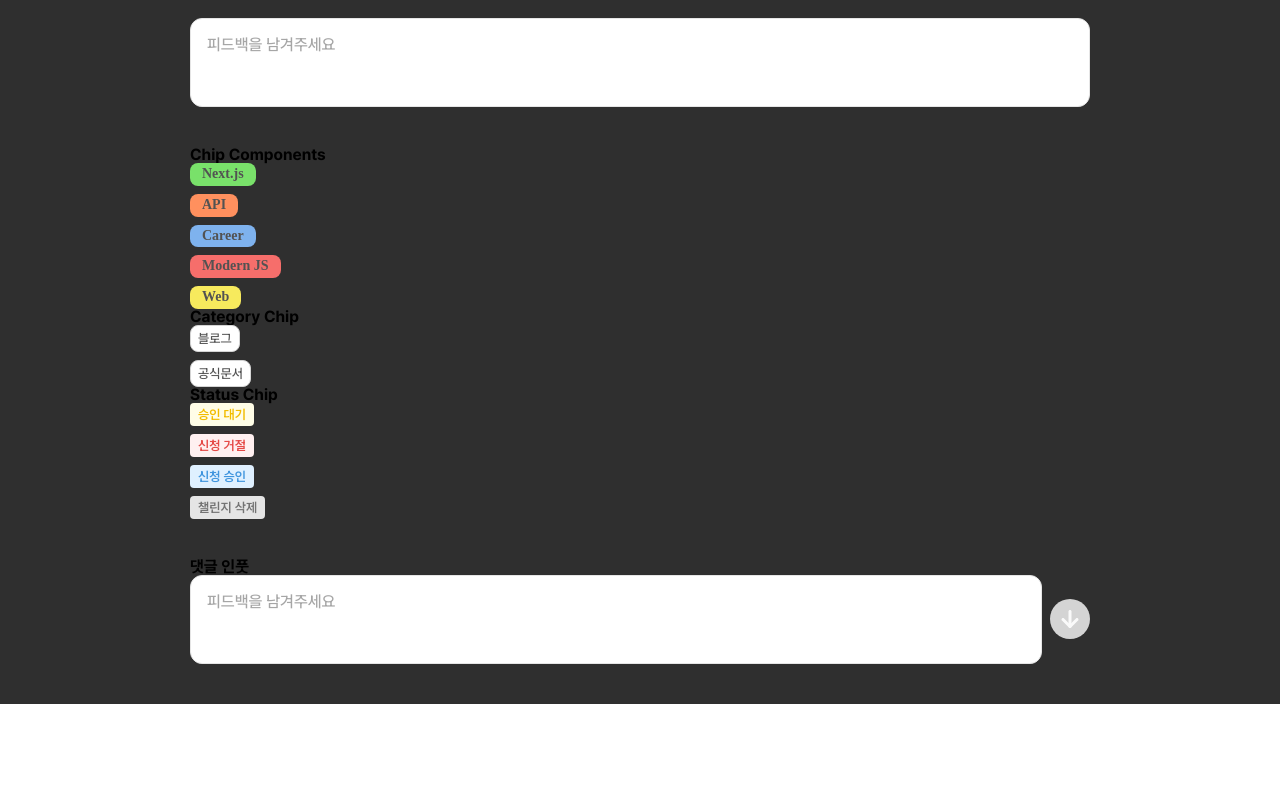
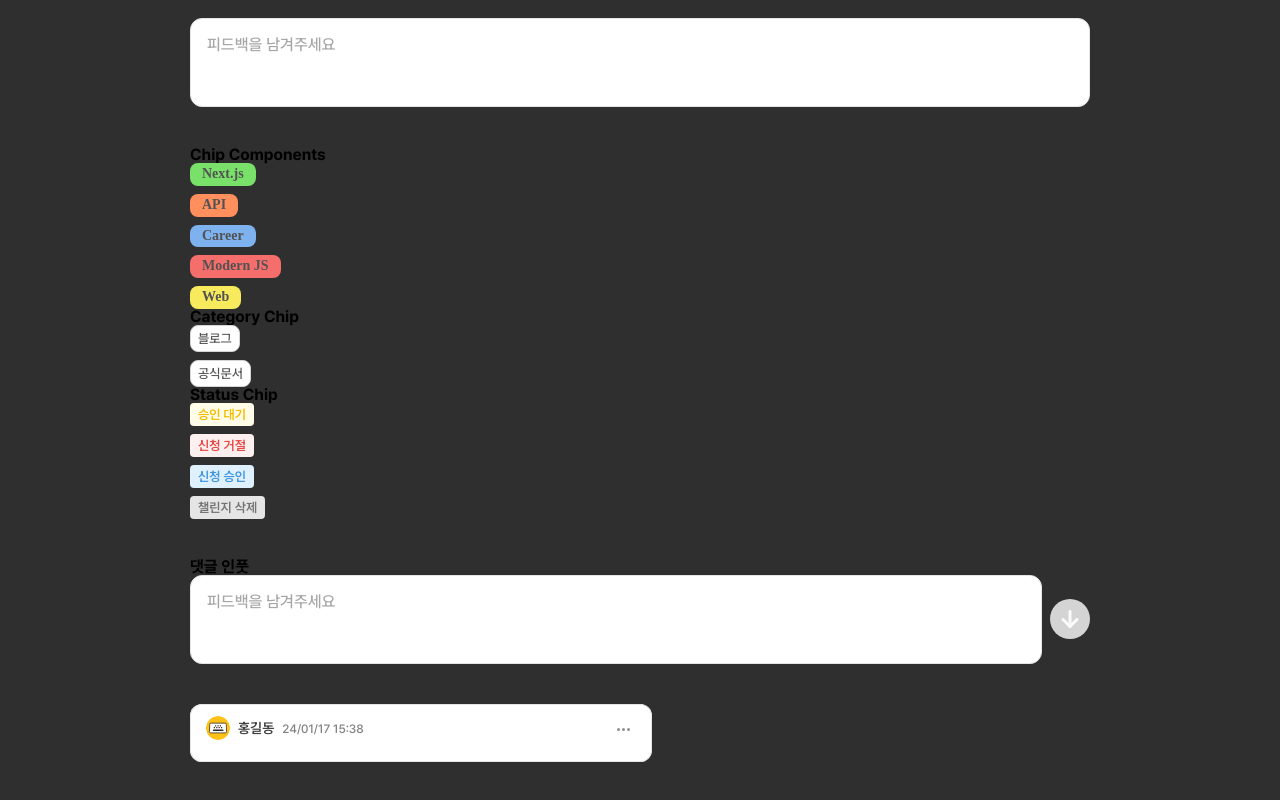
Before and after one commit to fs08-docthrough-team2/fs08-docthrough-team2-fe, a Next.js app: page /example in a window 1280 px wide. Shown: the part 292-1092 px from the top of the page. Before the commit the page ends 996 px from the top, so only its background shows below. Built offline with nearby package versions, Linux system fonts and the light colour scheme.

Commit message:
댓글 작업중

```diff
--- a/src/app/example/page.jsx
+++ b/src/app/example/page.jsx
@@ -9,6 +9,7 @@ import CategoryChip from '@/components/atoms/chips/CategoryChip';
 import StatusChip from '@/components/atoms/chips/StatusChip';
 import DateInput from '@/components/atoms/input/DateInput';
 import CommentInput from '@/components/atoms/input/CommentInput.jsx';
+import CommentCard from '@/components/molecules/comment/CommentCard';
 
 export default function ExamplePage() {
   const [email, setEmail] = useState('');
@@ -18,6 +19,7 @@ export default function ExamplePage() {
   const [keyword, setKeyword] = useState('');
   const [text, setText] = useState('');
   const [comment, setComment] = useState('');
+  const [content, setContent] = useState('');
 
   return (
     <main
@@ -121,6 +123,15 @@ export default function ExamplePage() {
             />
           </div>
         </section>
+
+        <CommentCard
+          name="홍길동"
+          date="24/01/17 15:38"
+          text={content}
+          onUpdate={(v) => setContent(v)}
+          onCancel={() => console.log('수정 취소')}
+          canEdit
+        />
       </div>
     </main>
   );
--- /dev/null
+++ b/src/components/molecules/Comment/CommentCard.jsx
@@ -0,0 +1,144 @@
+import { useState, useRef, useEffect, useCallback } from 'react';
+import Image from 'next/image';
+import clsx from 'clsx';
+
+import userIcon from '/public/image/img_profile_user.svg';
+import styles from '@/styles/components/molecules/comment/CommentCard.module.scss';
+import tb from '@/styles/components/atoms/input/TextBox.module.scss'; // 높이/패딩 톤 맞추려면 사용
+
+export default function CommentCard({
+  name, // 이름
+  date, // "24/01/17 15:38" 같은 문자열
+  text, // 본문
+  onUpdate = () => {}, // 수정 완료 시 (draftText) 전달
+  onCancel = () => {}, // 취소 시 콜백
+  canEdit = true, // 점3개 노출 여부
+  className = '',
+}) {
+  const [menuOpen, setMenuOpen] = useState(false);
+  const [editing, setEditing] = useState(false);
+  const [draft, setDraft] = useState(text);
+
+  const wrapRef = useRef(null);
+
+  // 메뉴 바깥 클릭 닫기
+  useEffect(() => {
+    const onDocClick = (e) => {
+      if (!wrapRef.current) return;
+      if (!wrapRef.current.contains(e.target)) setMenuOpen(false);
+    };
+    if (menuOpen) document.addEventListener('mousedown', onDocClick);
+    return () => document.removeEventListener('mousedown', onDocClick);
+  }, [menuOpen]);
+
+  // 편집 시작
+  const startEdit = () => {
+    setDraft(text);
+    setEditing(true);
+    setMenuOpen(false);
+  };
+
+  // 취소
+  const handleCancel = () => {
+    setEditing(false);
+    setDraft(text);
+    setMenuOpen(false);
+    onCancel();
+  };
+
+  // 저장
+  const handleSave = () => {
+    const v = draft.trim();
+    onUpdate(v);
+    setMenuOpen(false);
+    setEditing(false);
+  };
+
+  // 키보드: Esc 취소 / Ctrl|Cmd+Enter 저장
+  const handleKeyDown = useCallback(
+    (e) => {
+      if (e.key === 'Escape') {
+        e.preventDefault();
+        handleCancel();
+      }
+      if ((e.ctrlKey || e.metaKey) && e.key === 'Enter') {
+        e.preventDefault();
+        handleSave();
+      }
+    },
+    [draft],
+  );
+
+  return (
+    <article ref={wrapRef} className={clsx(styles.card, className)}>
+      {/* 헤더 */}
+      <header className={styles.header}>
+        <div className={styles.meta}>
+          <Image src={userIcon} alt="" width={24} height={24} className={styles.avatar} />
+          <div className={styles.title}>
+            <strong className={styles.name}>{name}</strong>
+            <span className={styles.date}>{date}</span>
+          </div>
+        </div>
+
+        {canEdit && (
+          <div className={styles.actions}>
+            <button
+              type="button"
+              className={styles.kebab}
+              aria-label="메뉴 열기"
+              onClick={() => setMenuOpen((v) => !v)}
+            >
+              {/* 점 3개 */}
+              <span className={styles.dot} />
+              <span className={styles.dot} />
+              <span className={styles.dot} />
+            </button>
+
+            {menuOpen && (
+              <div className={styles.menu}>
+                {!editing && (
+                  <button type="button" className={styles.menuItem} onClick={startEdit}>
+                    수정
+                  </button>
+                )}
+                {editing ? (
+                  <>
+                    <button type="button" className={styles.menuItem} onClick={handleCancel}>
+                      취소
+                    </button>
+                    <button
+                      type="button"
+                      className={clsx(styles.menuItem, styles.primary)}
+                      onClick={handleSave}
+                    >
+                      수정 완료
+                    </button>
+                  </>
+                ) : null}
+              </div>
+            )}
+          </div>
+        )}
+      </header>
+
+      {/* 본문 */}
+      <div className={styles.body} onKeyDown={editing ? handleKeyDown : undefined}>
+        {editing ? (
+          // TextBox 톤에 맞춘 textarea (높이/패딩 동일)
+          <label className={clsx(tb.textBox, styles.editBox)}>
+            <textarea
+              className={tb.field}
+              value={draft}
+              onChange={(e) => setDraft(e.target.value)}
+              rows={3}
+              placeholder="내용을 입력하세요"
+            />
+          </label>
+        ) : (
+          <p className={styles.text}>{text}</p>
+        )}
+      </div>
+    </article>
+  );
+}
--- a/src/styles/components/atoms/Input/CommentInput.module.scss
+++ b/src/styles/components/atoms/Input/CommentInput.module.scss
@@ -14,3 +14,24 @@
   flex: 1 1 auto;
   min-width: 0;
 }
+
+@media (max-width: 744px) {
+  .inner {
+    gap: 10px;
+  }
+
+  .inner :global(label[class*='textBox']) {
+    height: 84px; /* 살짝 낮춰 여백 확보(피그마가 고정이면 89로 유지) */
+  }
+}
+
+/* ===== Mobile: ≤375px ===== */
+@media (max-width: 375px) {
+  .inner {
+    gap: 8px;
+  }
+
+  .inner :global(label[class*='textBox']) {
+    height: 80px; /* 모바일에서 답답함 줄이기 */
+  }
+}
--- /dev/null
+++ b/src/styles/components/molecules/Comment/CommentCard.module.scss
@@ -0,0 +1,124 @@
+.card {
+  width: 100%;
+  border-radius: 12px;
+  background: #fff;
+  padding: 12px 16px;
+  box-shadow: 0 0 0 1px var(--gray-200, #e5e5e5) inset; /* TextBox 테두리 톤 */
+}
+
+.header {
+  display: flex;
+  align-items: center;
+  justify-content: space-between;
+  gap: 12px;
+}
+
+.meta {
+  display: flex;
+  align-items: center;
+  gap: 8px;
+}
+
+.avatar {
+  border-radius: 999px;
+}
+
+.title {
+  display: flex;
+  align-items: baseline;
+  gap: 8px;
+}
+
+.name {
+  color: var(--black, #414141);
+  font-size: 14px;
+  font-weight: 600;
+}
+
+.date {
+  color: var(--gray81, #818181);
+  font-size: 12px;
+  font-weight: 500;
+}
+
+.actions {
+  position: relative;
+}
+
+.kebab {
+  border: 0;
+  background: none;
+  padding: 6px;
+  border-radius: 8px;
+  cursor: pointer;
+  line-height: 0;
+
+  &:hover {
+    background: rgba(0, 0, 0, 0.05);
+  }
+}
+
+.dot {
+  display: inline-block;
+  width: 3px;
+  height: 3px;
+  background: #8f8f8f;
+  border-radius: 999px;
+  margin-left: 2px;
+}
+
+.menu {
+  position: absolute;
+  top: 28px;
+  right: 0;
+  background: #fff;
+  border: 1px solid var(--gray-200, #e5e5e5);
+  border-radius: 10px;
+  padding: 6px;
+  box-shadow: 0 8px 20px rgba(0, 0, 0, 0.08);
+  display: flex;
+  gap: 6px;
+  z-index: 10;
+}
+
+.menuItem {
+  border: 0;
+  background: #f5f5f5;
+  color: #333;
+  padding: 6px 10px;
+  border-radius: 8px;
+  font-size: 12px;
+  cursor: pointer;
+
+  &:hover {
+    background: #ececec;
+  }
+}
+
+.primary {
+  background: var(--brand, #99c08e);
+  color: #fff;
+
+  &:hover {
+    filter: brightness(0.98);
+  }
+}
+
+.body {
+  margin-top: 10px;
+}
+
+/* 읽기 모드 본문 */
+.text {
+  white-space: pre-wrap;
+  word-break: break-word;
+  color: #333;
+  font-size: 14px;
+  line-height: 1.6;
+}
+
+/* 편집 모드 상자: TextBox 높이/톤과 정합 */
+.editBox {
+  height: auto; /* 내용에 따라 늘어남 */
+  box-shadow: none; /* TextBox의 inset border만 활용 */
+}
```
